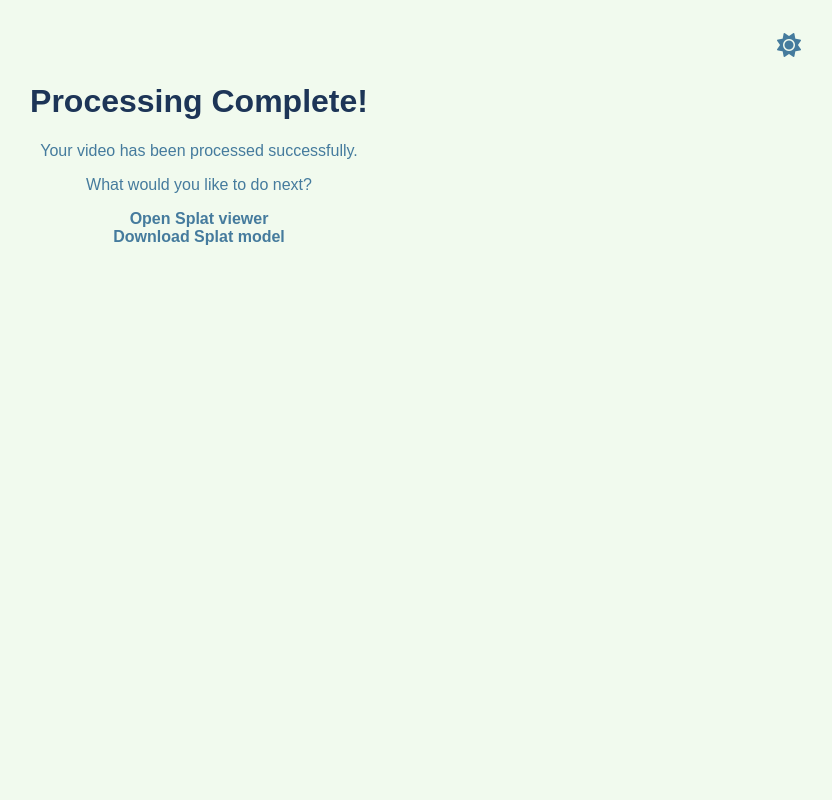
After one commit to Raul-Villegas23/my_flask_app, a Flask app: template templates/processing_complete.html in a window 1280 px wide. The commit adds this page. Shown: the whole page, without its empty margins (441-1273 px from the left). Run offline with Flask 3, Linux system fonts and the light colour scheme; the template is opened without the code that fills it, so the values that code supplies are empty; some libraries are stand-ins or nearby versions.

Commit message:
Added a processed page and did some changes to the subprocess commands

```diff
--- a/static/main.css
+++ b/static/main.css
@@ -72,6 +72,18 @@ body {
 
 h1 {
   color: #1D3557;
+  text-align: center;
+}
+
+p {
+  color: #457B9D;
+  text-align: center;
+}
+
+ul {
+  list-style: none;
+  padding: 0;
+  margin: 0;
   text-align: center;
 }
 
--- a/static/main.scss
+++ b/static/main.scss
@@ -12,7 +12,17 @@ h1 {
     color: $fourth-color;
     text-align: center;
 }
+p {
+    color: $third-color;
+    text-align: center;
+}
 
+ul {
+    list-style: none;
+    padding: 0;
+    margin: 0;
+    text-align: center;
+}
 a {
     color: $third-color;
     text-decoration: none;
--- a/templates/index.html
+++ b/templates/index.html
@@ -1,4 +1,3 @@
-
     <head>
         <title>Home</title>
         <link rel="stylesheet" href="{{ url_for('static', filename='main.css') }}">
--- /dev/null
+++ b/templates/processing_complete.html
@@ -0,0 +1,26 @@
+<head>
+    <link rel="stylesheet" href="{{ url_for('static', filename='main.css') }}">
+    <link rel="stylesheet" href="https://cdnjs.cloudflare.com/ajax/libs/font-awesome/6.1.0/css/all.min.css">
+    <title>Processing Complete</title>
+</head>
+<body>
+    <script>
+        // Check local storage for dark mode state and apply it
+        const isDarkMode = localStorage.getItem('darkMode') === 'true';
+        document.body.classList.toggle('dark-theme', isDarkMode);
+    </script>
+        <div class="dark-mode-toggle-container">
+            <!-- Dark Mode Toggle Button with initial sun icon -->
+            <button id="darkModeToggle" class="dark-mode-toggle" onclick="toggleDarkMode()">
+                <i id="darkModeIcon" class="fas fa-sun"></i> <!-- Sun icon for light mode -->
+            </button>
+        </div>
+    <h1>Processing Complete!</h1>
+    <p>Your video has been processed successfully.</p>
+    <p>What would you like to do next?</p>
+    <ul>
+        <li><a href="{{ url_for('views.splat_viewer') }}">Open Splat viewer</a></li>
+        <li><a href="{{ url_for('views.download_zip') }}">Download Splat model</a></li>
+    </ul>
+    <script src="{{ url_for('static', filename='dark-mode.js') }}"></script>
+</body>
```
Also changed, not shown: views.py (+19 -17 lines), 2 other files.
